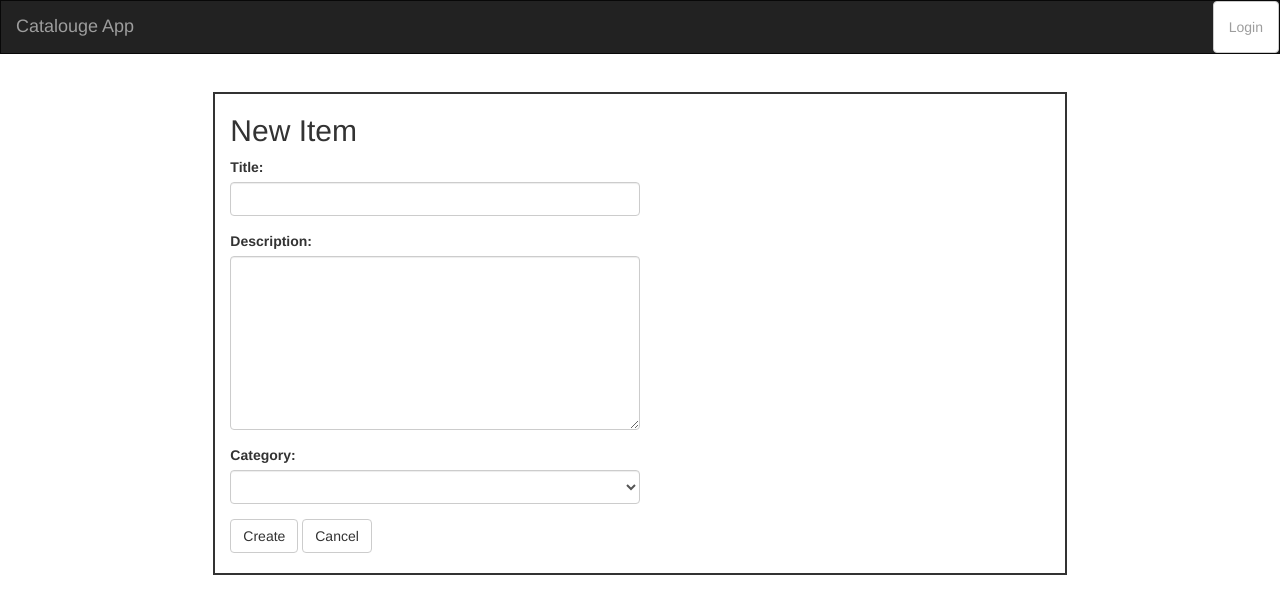
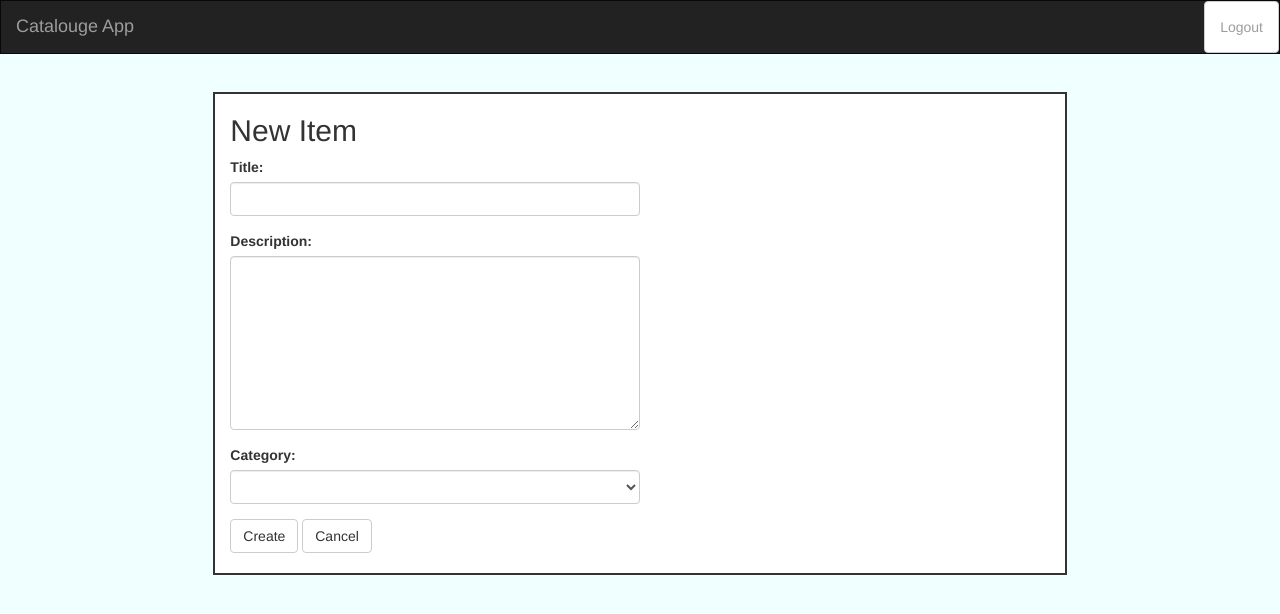
Before and after one commit to yatindrarao/Cataloug-App, a Flask app: page /catalouge/item/new in a window 1280 px wide. Shown: the top 614 px of the page. Run offline with Flask 2, Linux system fonts and the light colour scheme; the visitor is signed in with stand-in values (Sample User, id 1); data that the repository does not hold is empty; some libraries are stand-ins or nearby versions.

Commit message:
Solves login/logut condition issue and login button style changes

```diff
--- a/application.py
+++ b/application.py
@@ -165,8 +165,9 @@
 def descItem(itemtitle):
     item = getItemByTitle(itemtitle)
     if item:
-        logged_owner = user_signed_in() and item.user_id == login_session.get('user_id')
-        return render_template("viewitem.html", item=item, logged_owner=logged_owner)
+        owner = item.user_id == login_session.get('user_id')
+        return render_template("viewitem.html", item=item, owner=owner,
+                user_signed_in=user_signed_in())
     else:
         return "No item found"
 
@@ -193,7 +194,8 @@
                         description=request.form['description'],
                         category_id=request.form['category_id'])
         else:
-            return render_template("newitem.html", categories=categories)
+            return render_template("newitem.html", categories=categories,
+                    user_signed_in=user_signed_in())
     else:
         message = "You are required to login"
         url = '/login'
@@ -216,7 +218,8 @@
                     flash('item edited Successfully!')
                     return redirect(url_for('descItem', itemtitle=item.title))
                 else:
-                    return render_template("edititem.html", item=item, categories=categories)
+                    return render_template("edititem.html", item=item,
+                            categories=categories, user_signed_in=user_signed_in())
             else:
                 message = "You are not authorized to edit this item"
                 url = url_for('descItem', itemtitle=item.title)
@@ -241,7 +244,8 @@
                     flash('item deleted succssfully!')
                     return redirect(url_for('allItems', catgryname=category))
                 else:
-                    return render_template("deleteitem.html", item=item)
+                    return render_template("deleteitem.html", item=item,
+                            user_signed_in=user_signed_in())
             else:
                 message = "You are not authorized to delete this item"
                 url = url_for('descItem', itemtitle=item.title)
--- a/static/style.css
+++ b/static/style.css
@@ -1,6 +1,10 @@
 /**{
 outline: 1px solid red;
 }*/
+body
+{
+  background-color: azure;
+}
 .container-full
 {
   margin: 0 auto;
@@ -18,6 +22,7 @@
 {
   margin-top : 18px;
   min-height: 320px;
+  background-color: white;
 }
 .custom-form
 {
--- a/templates/viewitem.html
+++ b/templates/viewitem.html
@@ -5,7 +5,7 @@
 	<p>
 		{{item.description}}
 	</p>
-	{% if logged_owner %}
+	{% if user_signed_in and owner %}
 		<a href="{{url_for('editItem', itemtitle=item.title)}}">Edit</a>
 		<a href="{{url_for('deleteItem', itemtitle=item.title)}}">Delete</a>
 	{% endif %}
```
